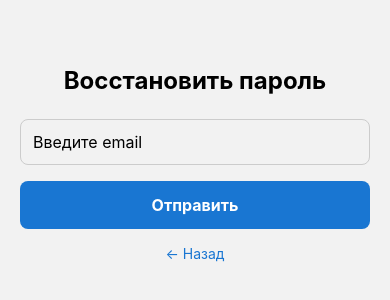
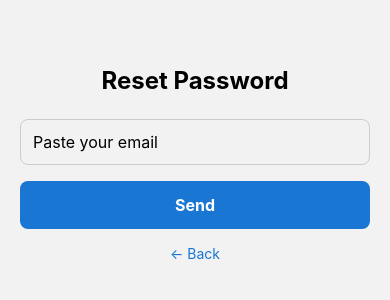
Before and after one commit to shaahinuz/ferrum-app, a React Native app: screen /ForgotPassword in a window 390 px wide. Shown: the part 258-558 px from the top of the page. Built offline with nearby package versions, Linux system fonts and the light colour scheme; no server answers.

Commit message:
Debugged some errors with Login

```diff
--- a/screens/ForgotPasswordScreen.js
+++ b/screens/ForgotPasswordScreen.js
@@ -10,13 +10,13 @@ export default function ForgotPasswordScreen({ navigation }) {
 
   const handleReset = async () => {
     if (!email) {
-      Alert.alert('Ошибка', 'Пожалуйста, введите email');
+      Alert.alert('Error', 'Please paste your email');
       return;
     }
 
     try {
       await sendPasswordResetEmail(auth, email);
-      Alert.alert('✅ Успешно', 'Письмо для сброса пароля отправлено.');
+      Alert.alert('✅ Congratulation!', 'Email to reset your password has sent');
 
       setEmail(''); // 🔁 очистим поле
       setTimeout(() => {
@@ -30,20 +30,20 @@ export default function ForgotPasswordScreen({ navigation }) {
 
   return (
     <View style={styles.container}>
-      <Text style={styles.title}>Восстановить пароль</Text>
+      <Text style={styles.title}>Reset Password</Text>
       <TextInput
         style={styles.input}
-        placeholder="Введите email"
+        placeholder="Paste your email"
         value={email}
         onChangeText={setEmail}
         keyboardType="email-address"
         autoCapitalize="none"
       />
       <TouchableOpacity style={styles.button} onPress={handleReset}>
-        <Text style={styles.buttonText}>Отправить</Text>
+        <Text style={styles.buttonText}>Send</Text>
       </TouchableOpacity>
       <TouchableOpacity onPress={() => navigation.goBack()}>
-        <Text style={styles.backText}>← Назад</Text>
+        <Text style={styles.backText}>← Back</Text>
       </TouchableOpacity>
     </View>
   );
--- a/screens/HomeScreen.js
+++ b/screens/HomeScreen.js
@@ -7,10 +7,9 @@ import { UserContext } from '../context/UserContext';
 export default function HomeScreen({ navigation }) {
   const user = useContext(UserContext);
 
-  const handleLogout = () => {
+  const handleLogout = async () => {
     const auth = getAuth();
-    signOut(auth);
-    navigation.replace('Login');
+    await signOut(auth); // ✅ корректный выход
   };
 
   return (
```
